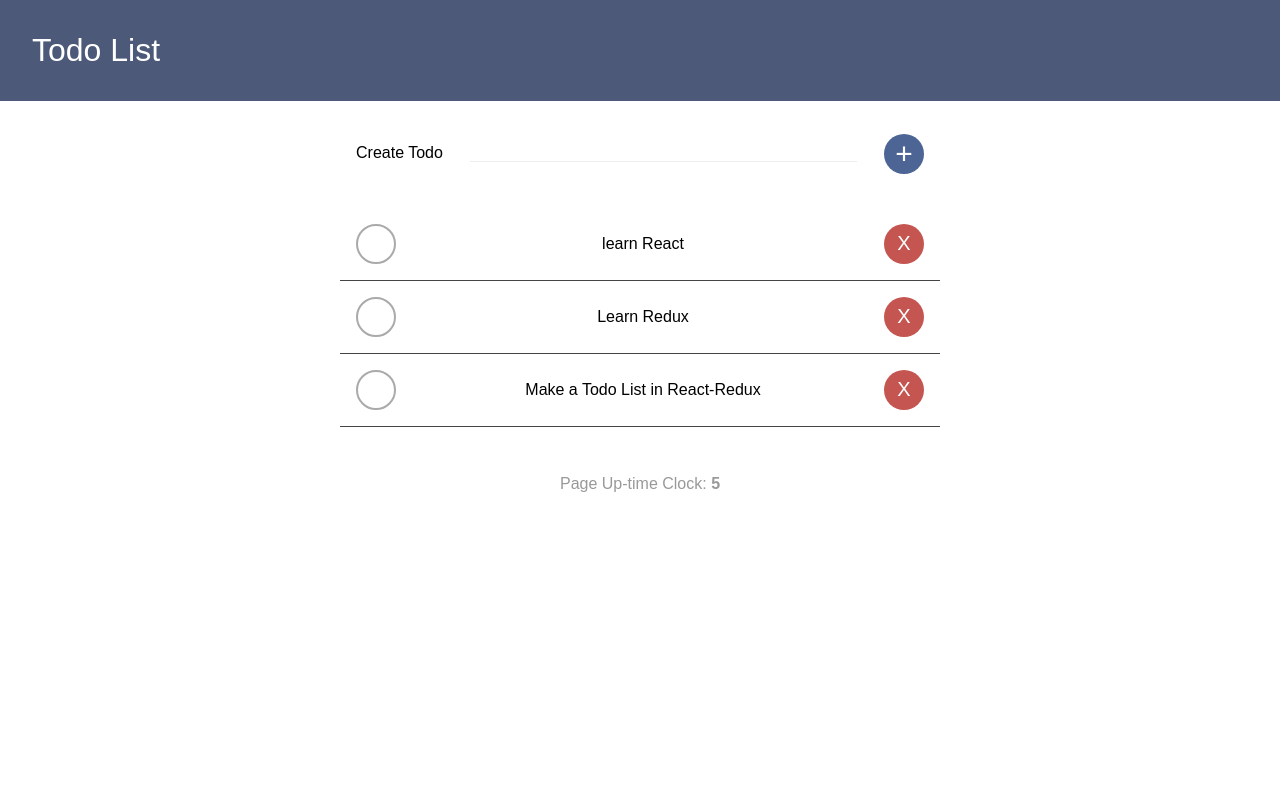
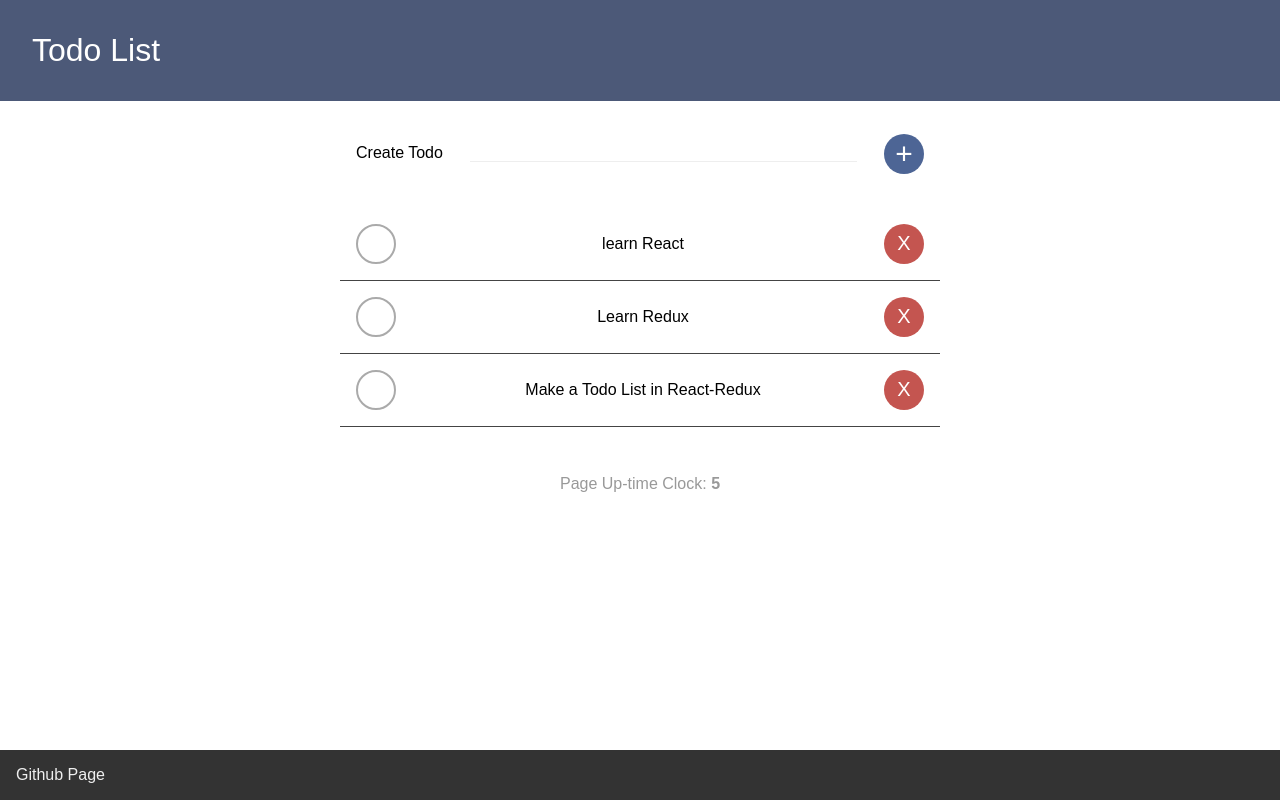
Before and after one commit to JimJam117/react-todo, a React (Create React App) app: page / in a window 1280 px wide. Built offline with nearby package versions, Linux system fonts and the light colour scheme.

Commit message:
Added footer

```diff
--- a/public/styles.css
+++ b/public/styles.css
@@ -7,6 +7,8 @@
 
 .app{
     font-family: Arial, Helvetica, sans-serif;
+    position: relative;
+    min-height: 100vh;
 }
 
 h1, h3{
@@ -18,6 +20,10 @@ header{
     width: 100%;
     background-color: rgb(76, 89, 120);
     color: white;
+}
+
+main{
+    padding-bottom: 4em;
 }
 
 .todo-container{
@@ -159,8 +165,23 @@ header{
 /* Clock */
 
 .clock{
-    display: flex;
-    justify-content: center;
+
+    text-align: center;
     color: #999;
     padding: 2em;
 }
+
+/* Footer */
+
+footer{
+    width: 100%;
+    position: absolute;
+    bottom: 0;
+    background-color: #333;
+    padding: 1em;
+}
+
+footer a{
+    color: #eee;
+    text-decoration: none;
+}
--- a/src/App.jsx
+++ b/src/App.jsx
@@ -17,6 +17,10 @@ const App = () => {
 
                 <Clock />
             </main>
+
+            <footer>
+                <a href="https://github.com/JimJam117/react-todo">Github Page</a>
+            </footer>
         </div>
 
     )
```
